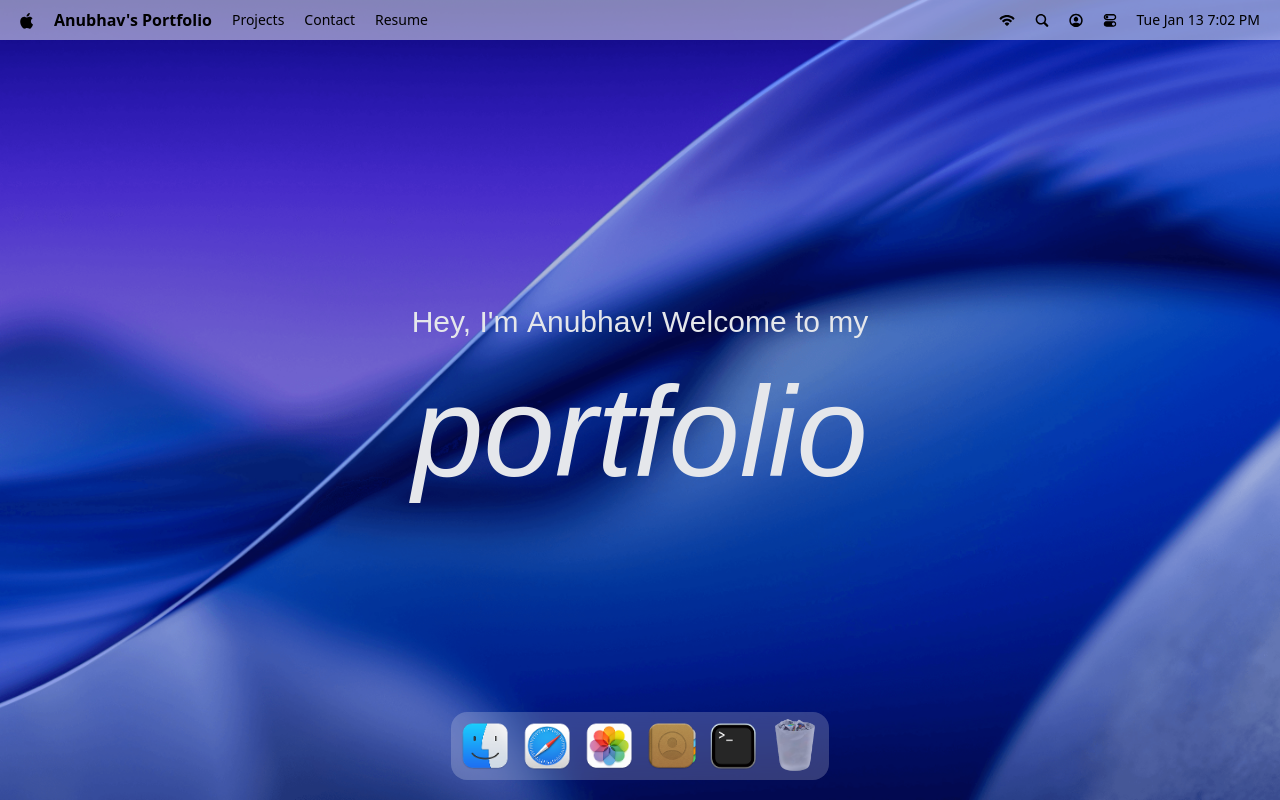
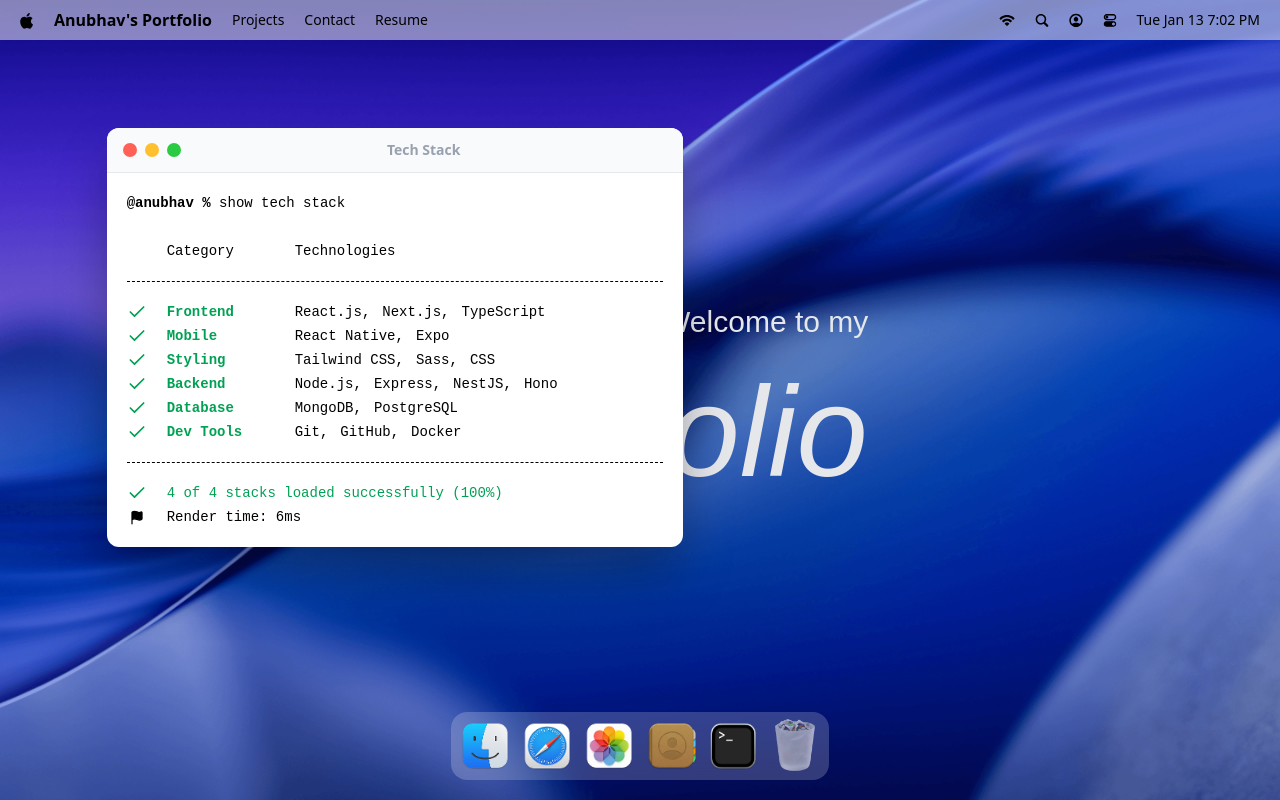
Before and after one commit to AnubhavBayard/MacOS_Portfolio, a React (Vite) app: page / in a window 1280 px wide. Both pictures are taken after a click on the button 733 px from the left and 746 px from the top of the page. Built offline with nearby package versions, Linux system fonts and the light colour scheme; a web font is replaced by a local one.

Commit message:
implement a hoc for managing window states and add the first window - terminal

```diff
--- a/src/App.jsx
+++ b/src/App.jsx
@@ -1,5 +1,11 @@
-import { Dock, NavBar, Welcome } from '#components'
-import React from 'react'
+import React from "react";
+import gsap from "gsap";
+import { Draggable } from "gsap/Draggable";
+
+import { Dock, NavBar, Welcome } from "#components";
+import { Terminal } from "#windows";
+
+gsap.registerPlugin(Draggable);
 
 const App = () => {
   return (
@@ -7,8 +13,10 @@ const App = () => {
       <NavBar />
       <Welcome />
       <Dock />
+
+      <Terminal />
     </main>
-  )
-}
+  );
+};
 
-export default App
+export default App;
--- a/src/components/Dock.jsx
+++ b/src/components/Dock.jsx
@@ -4,8 +4,10 @@ import gsap from "gsap";
 
 import { dockApps } from "#constants";
 import { useGSAP } from "@gsap/react";
+import useWindowStore from "#store/window";
 
 const Dock = () => {
+  const { openWindow, closeWindow, windows } = useWindowStore();
   const dockRef = useRef(null);
 
   useGSAP(() => {
@@ -54,10 +56,25 @@ const Dock = () => {
     return () => {
       dock.removeEventListener("mousemove", handleMouseMove);
       dock.removeEventListener("mouseleave", resetIcons);
-    }
+    };
   });
 
-  const toogleApp = (app) => {};
+  const toggleApp = (app) => {
+    if (!app.canOpen) return;
+
+    const win = windows[app.id];
+
+    if (!win) {
+      console.error(`Window not found for app: ${app.id}`);
+      return;
+    }
+
+    if (win.isOpen) {
+      closeWindow(app.id);
+    } else {
+      openWindow(app.id);
+    }
+  };
 
   return (
     <section id="dock">
@@ -72,7 +89,7 @@ const Dock = () => {
               data-tooltip-content={name}
               data-tooltip-delay-show={150}
               disabled={!canOpen}
-              onClick={() => toogleApp({ id, canOpen })}
+              onClick={() => toggleApp({ id, canOpen })}
             >
               <img
                 src={`/images/${icon}`}
--- /dev/null
+++ b/src/components/WindowControls.jsx
@@ -0,0 +1,16 @@
+import useWindowStore from '#store/window'
+import React from 'react'
+
+const WindowControls = ({ target }) => {
+  const { closeWindow } = useWindowStore();
+
+  return (
+    <div id='window-controls'>
+      <div className='close' onClick={() => closeWindow(target)} />
+      <div className='minimize' />
+      <div className='maximize' />
+    </div>
+  )
+}
+
+export default WindowControls
--- a/src/components/index.js
+++ b/src/components/index.js
@@ -1,5 +1,6 @@
 import NavBar from "./NavBar";
 import Welcome from "./Welcome";
 import Dock from "./Dock";
+import WindowControls from "./WindowControls";
 
-export { NavBar, Welcome, Dock };
+export { NavBar, Welcome, Dock, WindowControls };
--- /dev/null
+++ b/src/hoc/WindowWrapper.jsx
@@ -0,0 +1,53 @@
+import useWindowStore from "#store/window";
+import { useGSAP } from "@gsap/react";
+import React, { useLayoutEffect, useRef } from "react";
+import gsap from "gsap";
+import Draggable from "gsap/Draggable";
+
+const WindowWrapper = (Component, windowKey) => {
+  const Wrapped = (props) => {
+    const { focusWindow, windows } = useWindowStore();
+    const { isOpen, zIndex } = windows[windowKey];
+    const ref = useRef(null);
+
+    useGSAP(() => {
+      const el = ref.current;
+      if (!el || !isOpen) return;
+
+      el.style.display = "block";
+
+      gsap.fromTo(
+        el,
+        { scale: 0.8, opacity: 0, y: 40 },
+        { scale: 1, opacity: 1, y: 0, duration: 0.4, ease: "power3.out" }
+      );
+    }, [isOpen]);
+
+    useGSAP(() => {
+      const el = ref.current;
+      if (!el) return;
+
+      Draggable.create(el, { onPress: () => focusWindow(windowKey) });
+    }, []);
+
+    useLayoutEffect(() => {
+      const el = ref.current;
+      if (!el) return;
+      el.style.display = isOpen ? "block" : "none";
+    }, [isOpen]);
+
+    return (
+      <section id={windowKey} ref={ref} style={{ zIndex }} className="absolute">
+        <Component {...props} />
+      </section>
+    );
+  };
+
+  Wrapped.displayName = `WindowWrapper(${
+    Component.displayName || Component.name || "Component"
+  })`;
+
+  return Wrapped;
+};
+
+export default WindowWrapper;
--- /dev/null
+++ b/src/store/window.js
@@ -0,0 +1,35 @@
+import { immer } from "zustand/middleware/immer";
+import { create } from "zustand";
+import { INITIAL_Z_INDEX, WINDOW_CONFIG } from "#constants";
+
+const useWindowStore = create(
+  immer((set) => ({
+    windows: WINDOW_CONFIG,
+    nextZIndex: INITIAL_Z_INDEX + 1,
+
+    openWindow: (windowKey, data = null) =>
+      set((state) => {
+        const win = state.windows[windowKey];
+        win.isOpen = true;
+        win.zIndex = state.nextZIndex;
+        win.data = data ?? win.data;
+        state.nextZIndex++;
+      }),
+
+    closeWindow: (windowKey) =>
+      set((state) => {
+        const win = state.windows[windowKey];
+        win.isOpen = false;
+        win.zIndex = INITIAL_Z_INDEX;
+        win.data = null;
+      }),
+
+    focusWindow: (windowKey) =>
+      set((state) => {
+        const win = state.windows[windowKey];
+        win.zIndex = state.nextZIndex++;
+      }),
+  }))
+);
+
+export default useWindowStore;
--- /dev/null
+++ b/src/windows/Terminal.jsx
@@ -0,0 +1,60 @@
+import { WindowControls } from "#components";
+import { techStack } from "#constants";
+import WindowWrapper from "#hoc/WindowWrapper.jsx";
+import { Flag, Check } from "lucide-react";
+import React from "react";
+
+const Terminal = () => {
+  return (
+    <>
+      <div id="window-header">
+        <WindowControls target="terminal" />
+        <h2>Tech Stack</h2>
+      </div>
+
+      <div className="techstack">
+        <p>
+          <span className="font-bold">@anubhav % </span>
+          show tech stack
+        </p>
+
+        <div className="label">
+          <p className="w-32">Category</p>
+          <p>Technologies</p>
+        </div>
+
+        <ul className="content">
+          {techStack.map(({ category, items }) => (
+            <li key={category} className="flex items-center">
+              <Check className="check" size={20} />
+              <h3>{category}</h3>
+              <ul>
+                {items.map((item, i) => (
+                  <li key={i}>
+                    {item}
+                    {i < items.length - 1 ? "," : ""}
+                  </li>
+                ))}
+              </ul>
+            </li>
+          ))}
+        </ul>
+
+        <div className="footnote">
+          <p>
+            <Check size={20} /> 4 of 4 stacks loaded successfully (100%)
+          </p>
+
+          <p className="text-black">
+            <Flag size={15} fill="black" />
+            Render time: 6ms
+          </p>
+        </div>
+      </div>
+    </>
+  );
+};
+
+const TerminalWindow = WindowWrapper(Terminal, "terminal");
+
+export default TerminalWindow;
--- /dev/null
+++ b/src/windows/index.js
@@ -0,0 +1,3 @@
+import Terminal from "./Terminal";
+
+export { Terminal };
```
